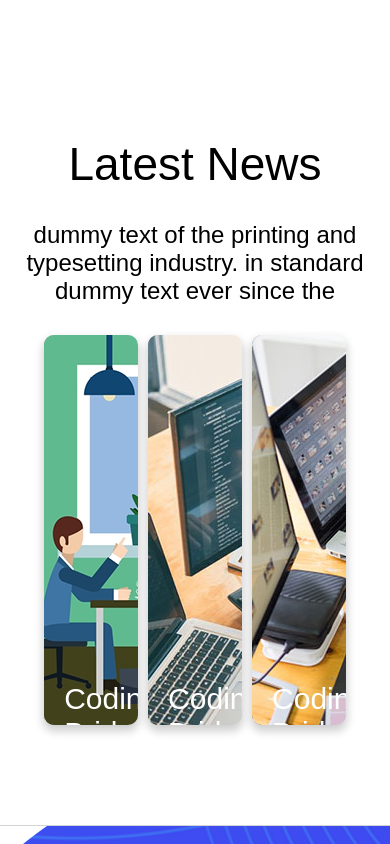
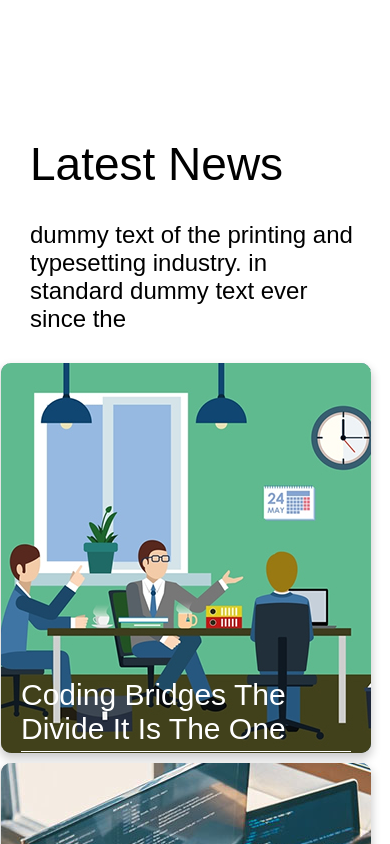
Before and after one commit to glv1at118/product-brief, a Vue app: page / in a window 390 px wide. Shown: the part 7240-8084 px from the top of the page. Built offline with nearby package versions, Linux system fonts and the light colour scheme.

Commit message:
responsive layout for LatestNews.vue, @media criteria: 0-800px, 800-1200px, >1200px

```diff
--- a/src/components/LatestNews.vue
+++ b/src/components/LatestNews.vue
@@ -63,6 +63,241 @@ export default {
   transition-property: all;
   transition-duration: $duration;
 }
+
+@media only screen and (max-width: 800px) {
+  #latest-news {
+    width: 100%;
+    margin-top: 80px;
+    box-sizing: border-box;
+    padding-top: 50px;
+    padding-bottom: 50px;
+
+    .news-title {
+      text-align: left !important;
+      font-size: 46px;
+      margin-bottom: 30px;
+      padding: 0px 30px 0px 30px;
+    }
+    .news-comment {
+      text-align: left !important;
+      font-size: 24px;
+      margin-bottom: 30px;
+      padding: 0px 30px 0px 30px;
+    }
+    .card-box {
+      width: 80%;
+      position: relative;
+      left: 30px !important;
+      display: flow-root;
+      color: white;
+
+      li {
+        width: 370px !important;
+        height: 390px;
+        margin: 0px !important;
+        margin-left: 50% !important;
+        transform: translateX(-50%);
+        margin-bottom: 10px !important;
+        box-sizing: border-box;
+        padding: 20px;
+        overflow: hidden;
+        border-radius: 10px;
+        box-shadow: 0px 5px 10px 1px rgba(#000, 0.2);
+        background-image: url("../assets/blog-2.jpg");
+        background-repeat: no-repeat;
+        position: relative;
+        @include trans-dura(0.3s);
+
+        &:hover {
+          box-shadow: 0px 5px 10px 8px rgba(#000, 0.2);
+        }
+
+        &:hover .btn_box,
+        &:hover .title_box,
+        &:hover .info_box {
+          transform: translateY(0px);
+        }
+
+        &:hover .title_box,
+        &:hover .info_box {
+          background-color: rgba(#000, 0.5);
+        }
+
+        .news-bkg {
+          position: absolute;
+          top: 0;
+          left: 0;
+        }
+
+        .btn_box {
+          transform: translateY(-100px);
+          @include trans-dura(0.3s);
+
+          button {
+            font-size: 16px;
+            box-sizing: border-box;
+            padding: 5px 10px 5px 10px;
+            margin: 0px 30px 0px 0px;
+            border-radius: 20px;
+            background-color: deeppink;
+            color: white;
+            outline: none;
+            border: 2px solid white;
+            cursor: pointer;
+            @include trans-dura(0.3s);
+
+            &:hover {
+              background-color: black;
+            }
+          }
+        }
+
+        .title_box {
+          font-size: 30px;
+          margin-top: 200px;
+          border-bottom: 1px solid white;
+          padding-top: 5px;
+          padding-bottom: 5px;
+          box-sizing: border-box;
+          @include trans-dura(0.3s);
+          transform: translateY(58px);
+        }
+        .info_box {
+          display: flow-root;
+          padding-top: 5px;
+          padding-bottom: 5px;
+          @include trans-dura(0.3s);
+          transform: translateY(58px);
+
+          .author {
+            float: left;
+            margin: 0px 30px 0px 0px;
+          }
+          .date {
+            float: left;
+          }
+        }
+      }
+    }
+  }
+}
+
+@media only screen and (min-width: 800px) and (max-width: 1200px) {
+  #latest-news {
+    width: 100%;
+    margin-top: 80px;
+    box-sizing: border-box;
+    padding-top: 50px;
+    padding-bottom: 50px;
+
+    .news-title {
+      text-align: center;
+      font-size: 46px;
+      margin-bottom: 30px;
+    }
+    .news-comment {
+      text-align: center;
+      font-size: 24px;
+      margin-bottom: 30px;
+    }
+    .card-box {
+      width: 80%;
+      position: relative;
+      left: 10%;
+      display: flow-root;
+      color: white;
+
+      li {
+        float: left;
+        width: 30%;
+        height: 390px;
+        margin-left: 1.66%;
+        margin-right: 1.66%;
+        box-sizing: border-box;
+        padding: 20px;
+        overflow: hidden;
+        border-radius: 10px;
+        box-shadow: 0px 5px 10px 1px rgba(#000, 0.2);
+        background-image: url("../assets/blog-2.jpg");
+        background-repeat: no-repeat;
+        position: relative;
+        @include trans-dura(0.3s);
+
+        &:hover {
+          box-shadow: 0px 5px 10px 8px rgba(#000, 0.2);
+        }
+
+        &:hover .btn_box,
+        &:hover .title_box,
+        &:hover .info_box {
+          transform: translateY(0px);
+        }
+
+        &:hover .title_box,
+        &:hover .info_box {
+          background-color: rgba(#000, 0.5);
+          transform: translateY(-150px) !important;
+        }
+
+        .news-bkg {
+          position: absolute;
+          top: 0;
+          left: 0;
+        }
+
+        .btn_box {
+          transform: translateY(-100px);
+          @include trans-dura(0.3s);
+
+          button {
+            font-size: 16px;
+            box-sizing: border-box;
+            padding: 5px 10px 5px 10px;
+            margin: 0px 30px 0px 0px;
+            border-radius: 20px;
+            background-color: deeppink;
+            color: white;
+            outline: none;
+            border: 2px solid white;
+            cursor: pointer;
+            @include trans-dura(0.3s);
+
+            &:hover {
+              background-color: black;
+            }
+          }
+        }
+
+        .title_box {
+          font-size: 30px;
+          margin-top: 200px;
+          border-bottom: 1px solid white;
+          padding-top: 5px;
+          padding-bottom: 5px;
+          box-sizing: border-box;
+          @include trans-dura(0.3s);
+          transform: translateY(-80px) !important;
+        }
+        .info_box {
+          display: flow-root;
+          padding-top: 5px;
+          padding-bottom: 5px;
+          @include trans-dura(0.3s);
+          transform: translateY(-80px) !important;
+
+          .author {
+            float: left;
+            margin: 0px 30px 0px 0px;
+          }
+          .date {
+            float: left;
+          }
+        }
+      }
+    }
+  }
+}
+
 #latest-news {
   width: 100%;
   margin-top: 80px;
@@ -99,6 +334,7 @@ export default {
       border-radius: 10px;
       box-shadow: 0px 5px 10px 1px rgba(#000, 0.2);
       background-image: url("../assets/blog-2.jpg");
+      background-repeat: no-repeat;
       position: relative;
       @include trans-dura(0.3s);
 
@@ -115,6 +351,7 @@ export default {
       &:hover .title_box,
       &:hover .info_box {
         background-color: rgba(#000, 0.5);
+        // transform: translateY(0px);
       }
 
       .news-bkg {
```
